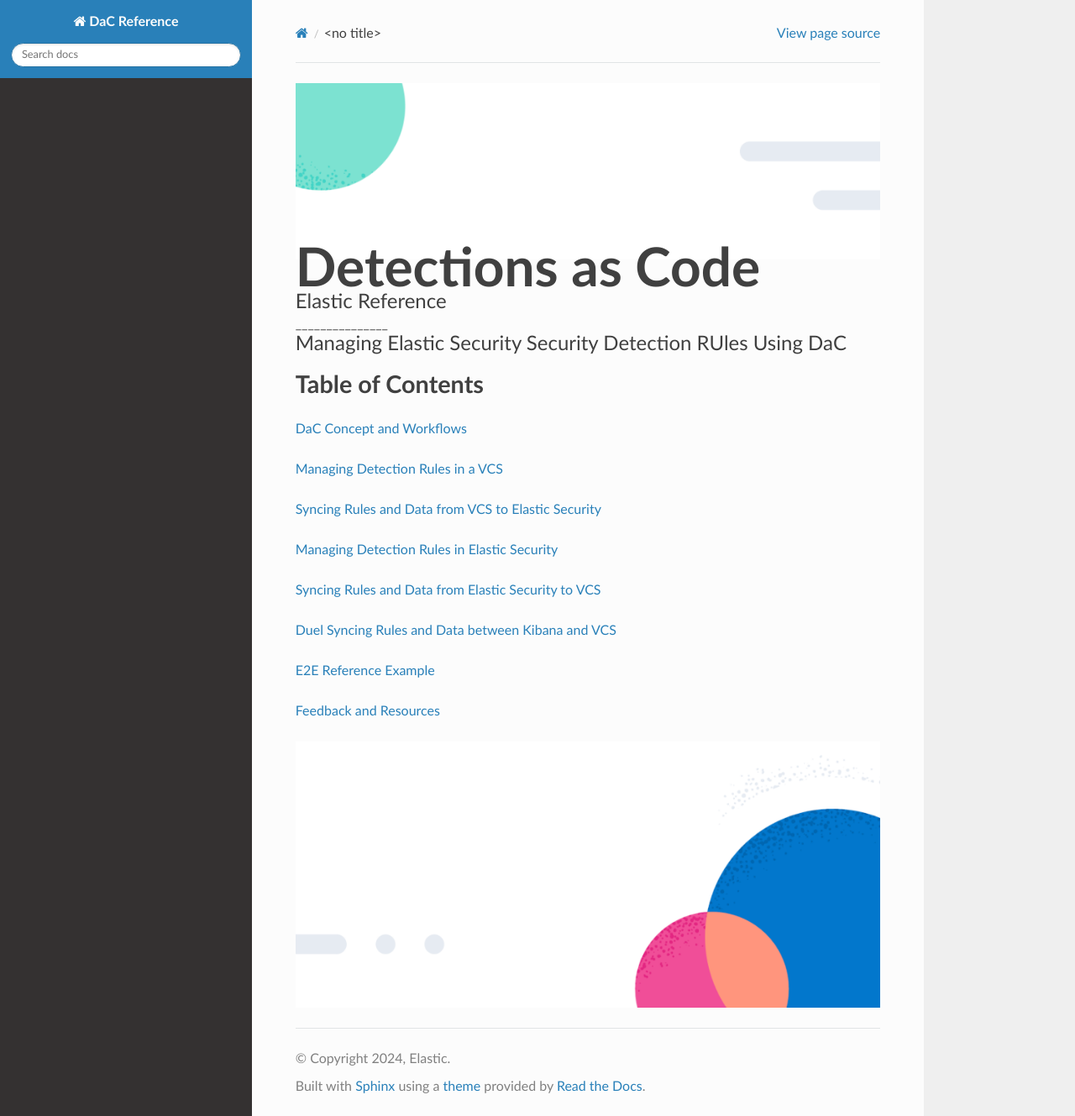
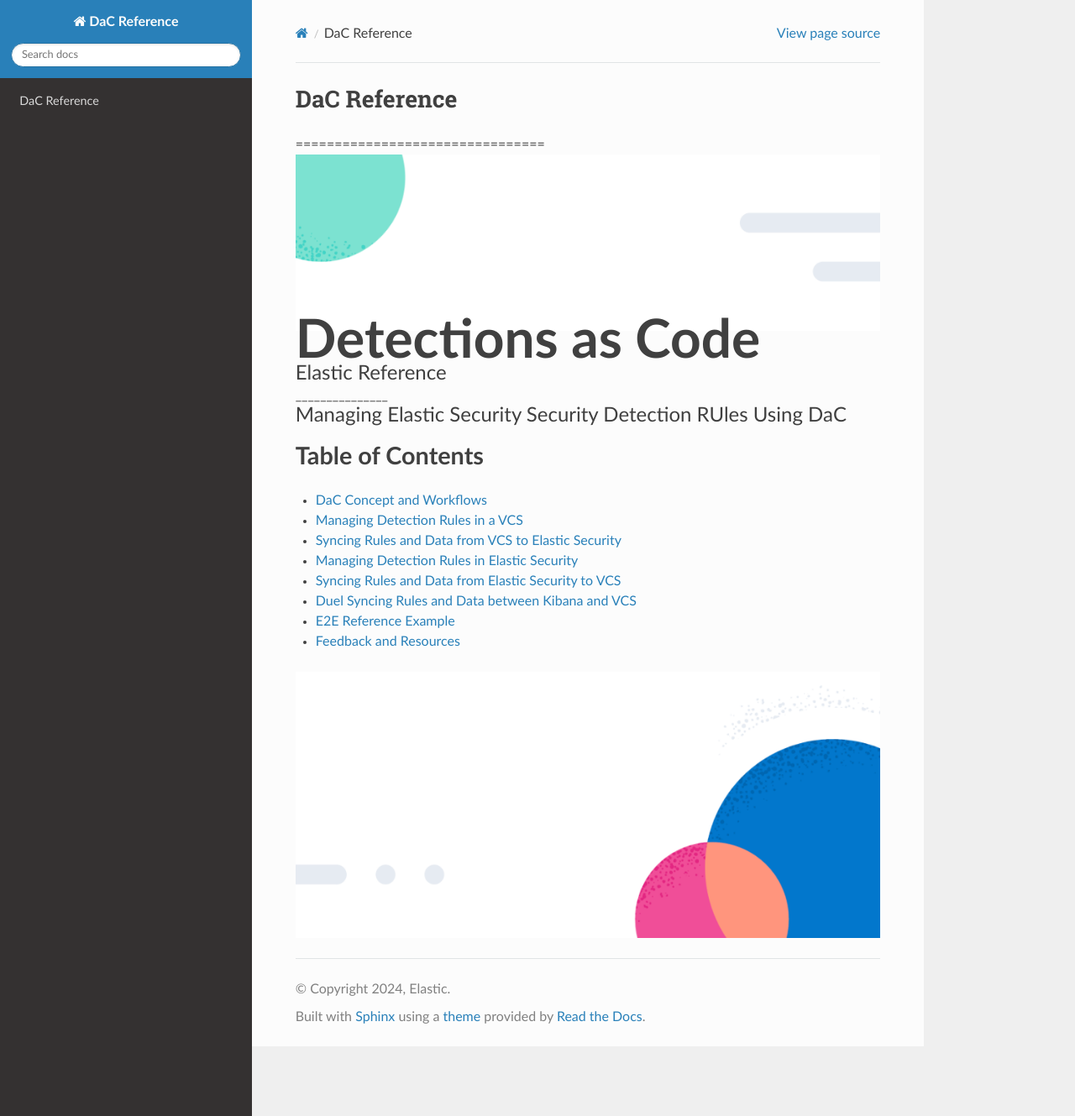
Before and after one commit to elastic/DaC-Reference, a Sphinx documentation site: the page built from docs/index.md, in a window 1280 px wide and 1329 px high. Shown: the whole window at 84% size. Built offline with Sphinx 7.4.7 and the Read the Docs theme 2.0.0, drawn with Linux system fonts in a browser that asks for light colours.

Commit message:
add header

```diff
--- a/docs/index.md
+++ b/docs/index.md
@@ -1,3 +1,5 @@
+# DaC Reference
+================================
 ![Header](./_static/header.png)
 <span style="font-size:4em;font-weight: bold;">Detections as Code</span><br>
 <span style="font-size:1.5em;">Elastic Reference</span><br>
```
